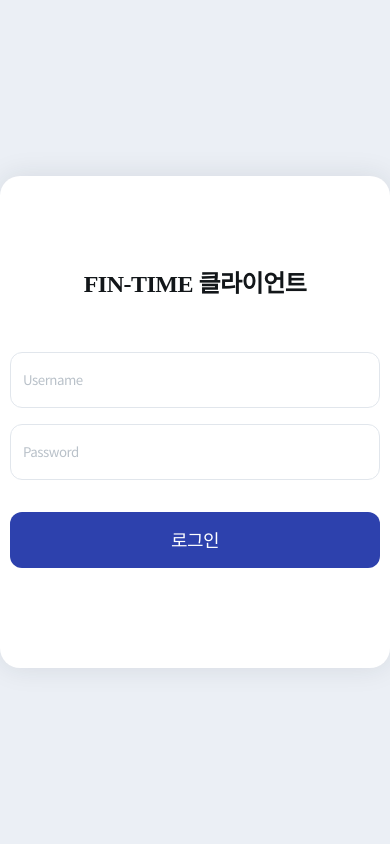
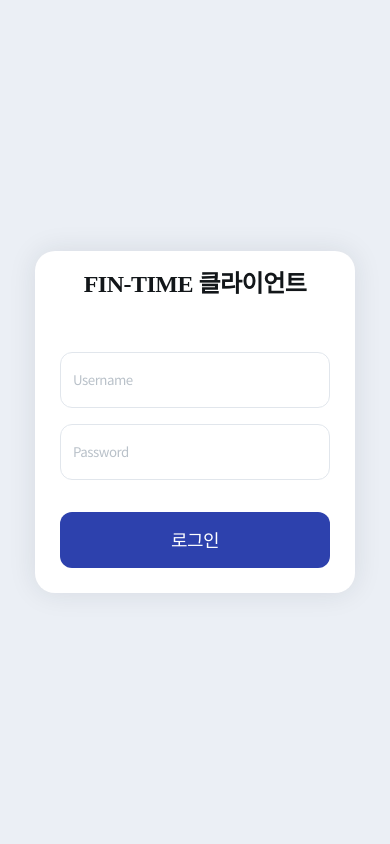
Before and after one commit to dubhe-fintime/finTime_client, a Flask app: page / in a window 390 px wide. Run offline with Flask 3, Linux system fonts and the light colour scheme; some web fonts are replaced.

Commit message:
로그인창 미디어쿼리

```diff
--- a/templates/page/index.html
+++ b/templates/page/index.html
@@ -134,6 +134,33 @@
                 padding: 10px;
             }
         }
+        @media (max-width: 768px) {
+            .login-area {
+        width: 90%; /* 가로 크기 조절 */
+        max-width: 400px; /* 최대 너비 제한 */
+        height: auto; /* 높이를 자동으로 조절 */
+        padding: 20px; /* 내부 여백 추가 */
+        top: 50%;
+        left: 50%;
+        transform: translate(-50%, -50%);
+    }
+        }
+
+        @media (max-width: 480px) {
+            .login-area {
+        width: 95%;
+        max-width: 320px;
+        height: auto; /* 높이를 자동으로 조절 */
+        padding: 15px;
+        top: 50%;
+        left: 50%;
+        transform: translate(-50%, -50%);
+    }
+        }
+
+
+
+
     </style>
 </head>
 
```
